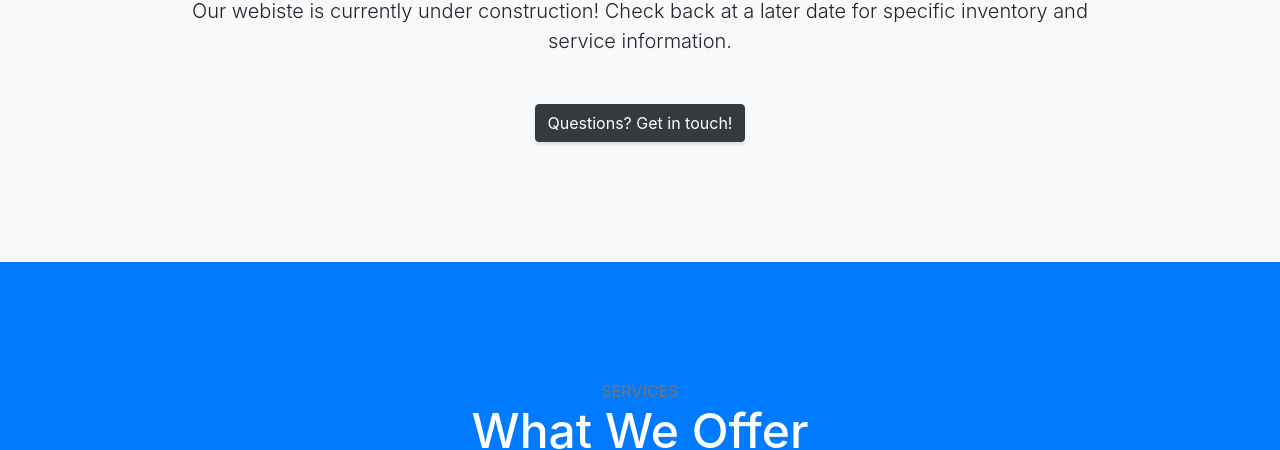
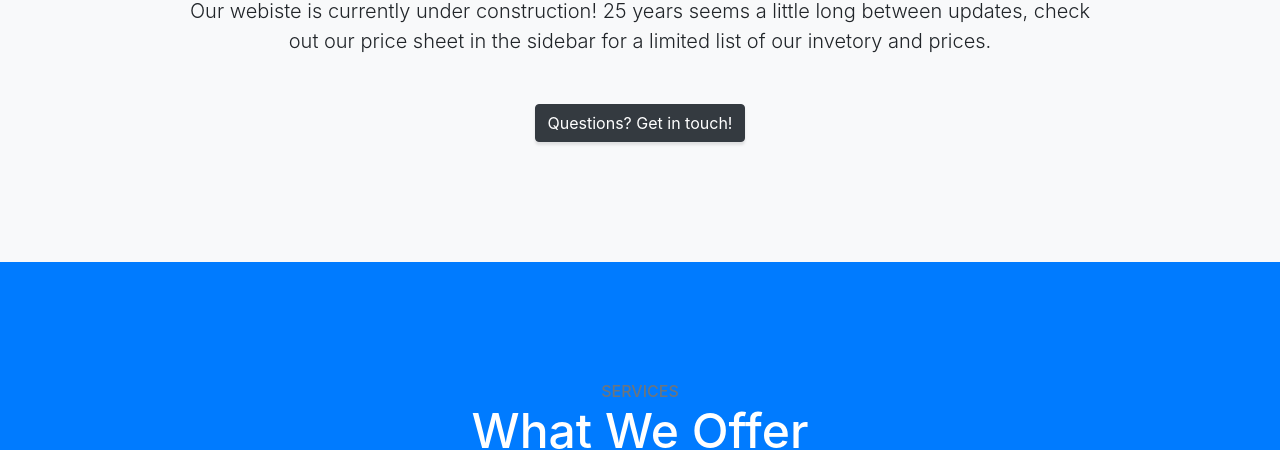
Before and after one commit to tsnodgrass96/allgen-temp, a website with bundled scripts: page index.html in a window 1280 px wide. Shown: the part 650-1100 px from the top of the page. Built offline with nearby package versions, Linux system fonts and the light colour scheme.

Commit message:
reworded the opening statement now that they have progressed the site a little bit woo

```diff
--- a/index.html
+++ b/index.html
@@ -64,7 +64,7 @@
         <div class="row">
           <div class="col-lg-10 mx-auto">
             <h2>You might be wondering where our old site went!</h2>
-            <p class="lead mb-5">Our webiste is currently under construction! Check back at a later date for specific inventory and service information.</p>
+            <p class="lead mb-5">Our webiste is currently under construction! 25 years seems a little long between updates, check out our price sheet in the sidebar for a limited list of our invetory and prices.</p>
             <a class="btn btn-dark btn-xl js-scroll-trigger" href="#info">Questions? Get in touch!</a>
           </div>
         </div>
```
